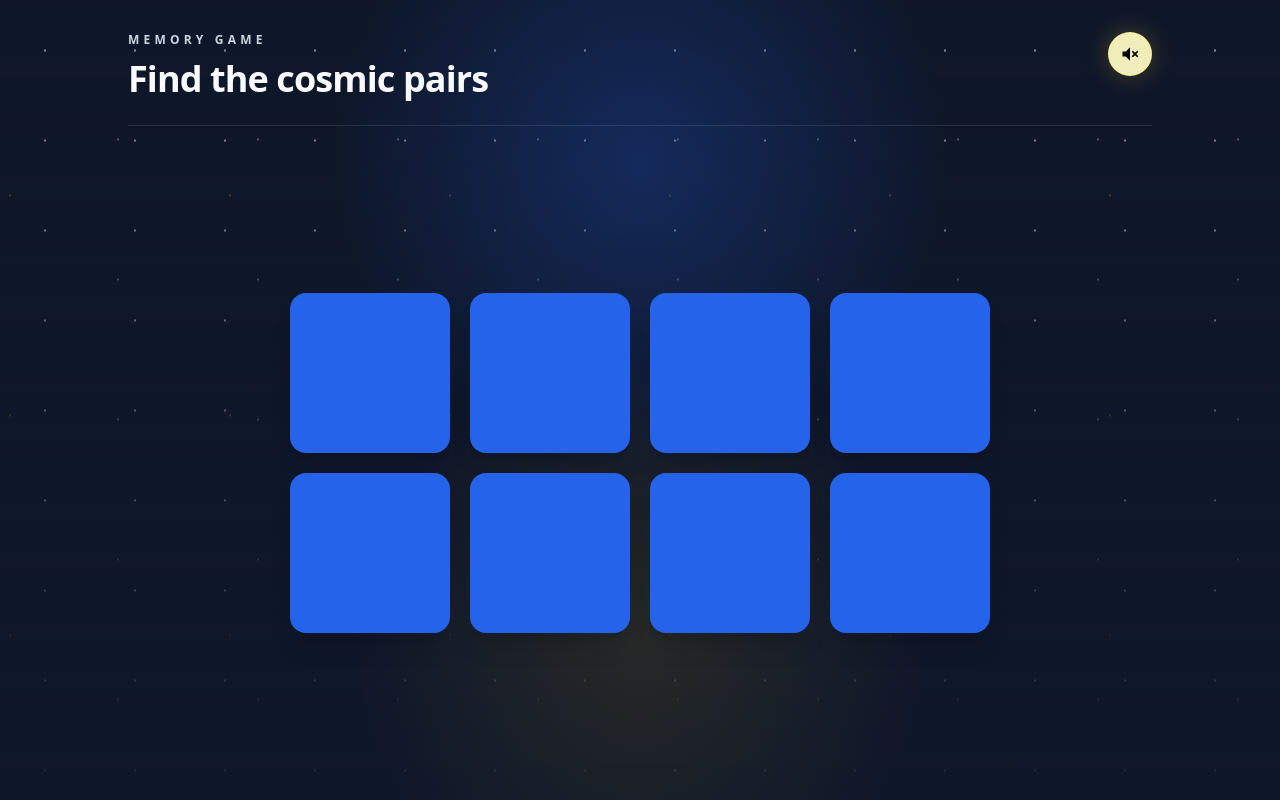
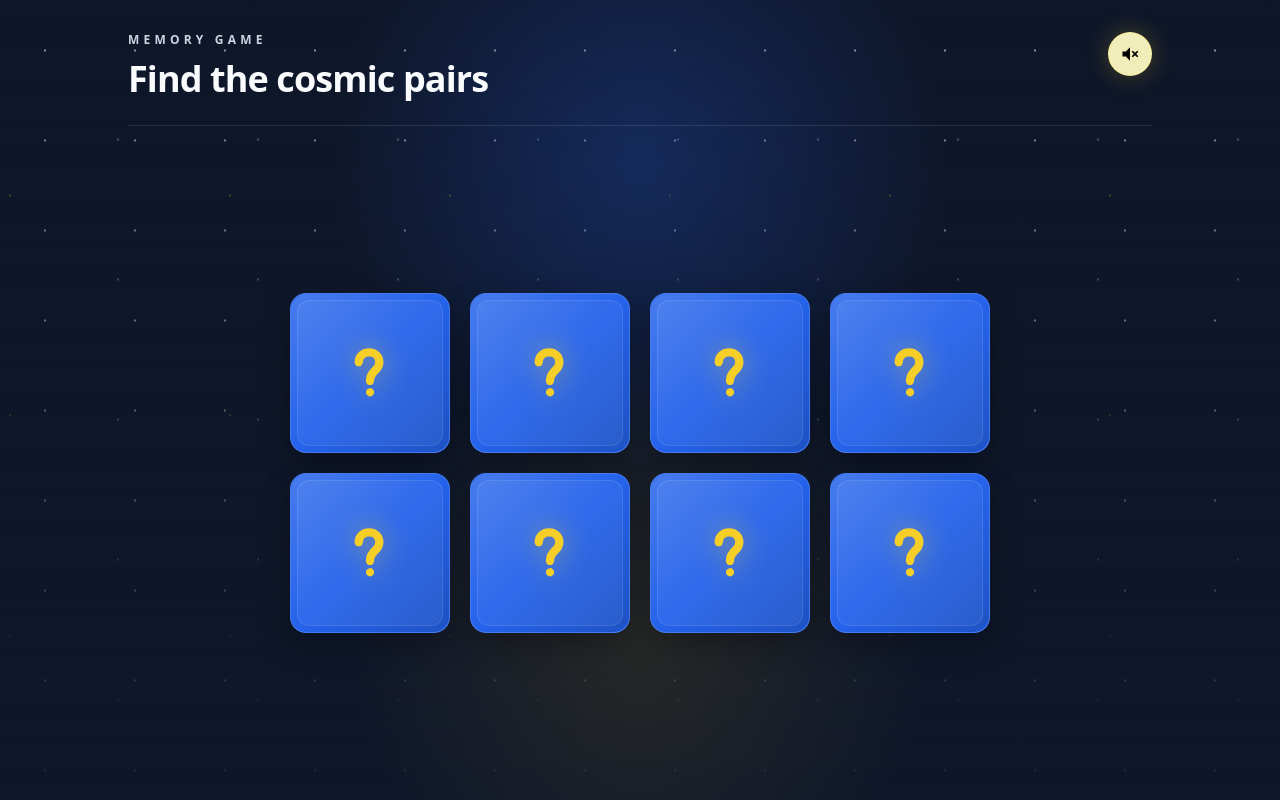
Before and after one commit to AlanRB08/memo-game-challenge, a React (Vite) app: page / in a window 1280 px wide. Both pictures are taken after a click on the button "START". Built offline with nearby package versions, Linux system fonts and the light colour scheme.

Commit message:
feat: add styled memory card component

```diff
--- a/src/components/GameScreen.tsx
+++ b/src/components/GameScreen.tsx
@@ -1,3 +1,4 @@
+import { MemoryCard } from "./MemoryCard";
 import { SoundToggle } from "./SoundToggle";
 
 export function GameScreen() {
@@ -29,10 +30,7 @@ export function GameScreen() {
             className="grid grid-cols-2 gap-3 sm:grid-cols-4 sm:gap-5"
           >
             {Array.from({ length: 8 }).map((_, index) => (
-              <div
-                key={index}
-                className="aspect-square w-[clamp(4.5rem,22vw,8rem)] rounded-2xl bg-card-back shadow-xl sm:w-[clamp(6rem,14vw,10rem)]"
-              />
+              <MemoryCard key={index} index={index} />
             ))}
           </div>
         </section>
--- /dev/null
+++ b/src/components/MemoryCard.tsx
@@ -0,0 +1,28 @@
+import questionMarkIcon from "../assets/question-mark.svg";
+
+type MemoryCardProps = {
+  index: number;
+};
+
+export function MemoryCard({ index }: MemoryCardProps) {
+  return (
+    <button
+      type="button"
+      aria-label={`Memory card ${index + 1}`}
+      className="group relative cursor-pointer aspect-square w-[clamp(4.5rem,22vw,8rem)] rounded-2xl border border-white/15 bg-card-back shadow-[0_12px_30px_rgba(0,0,0,0.28)] transition duration-300 ease-out hover:-translate-y-1.5 hover:scale-[1.03] hover:border-yellow-200/50 hover:shadow-[0_18px_40px_rgba(250,204,21,0.18)] focus:outline-none focus:ring-2 focus:ring-yellow-300 focus:ring-offset-2 focus:ring-offset-background active:translate-y-0 active:scale-[0.98] sm:w-[clamp(6rem,14vw,10rem)]"
+    >
+      <span className="absolute inset-0 rounded-2xl bg-gradient-to-br from-white/20 via-transparent to-black/20 opacity-80" />
+
+      <span className="absolute inset-[6px] rounded-xl border border-white/10 bg-white/5" />
+
+      <span className="relative flex h-full w-full items-center justify-center">
+        <img
+          src={questionMarkIcon}
+          alt=""
+          aria-hidden="true"
+          className="h-[42%] w-[42%] drop-shadow-[0_0_14px_rgba(250,204,21,0.55)] transition duration-300 ease-out group-hover:scale-110 group-hover:drop-shadow-[0_0_20px_rgba(250,204,21,0.75)]"
+        />
+      </span>
+    </button>
+  );
+}
```
Also changed, not shown: src/assets/question-mark.svg (added).
